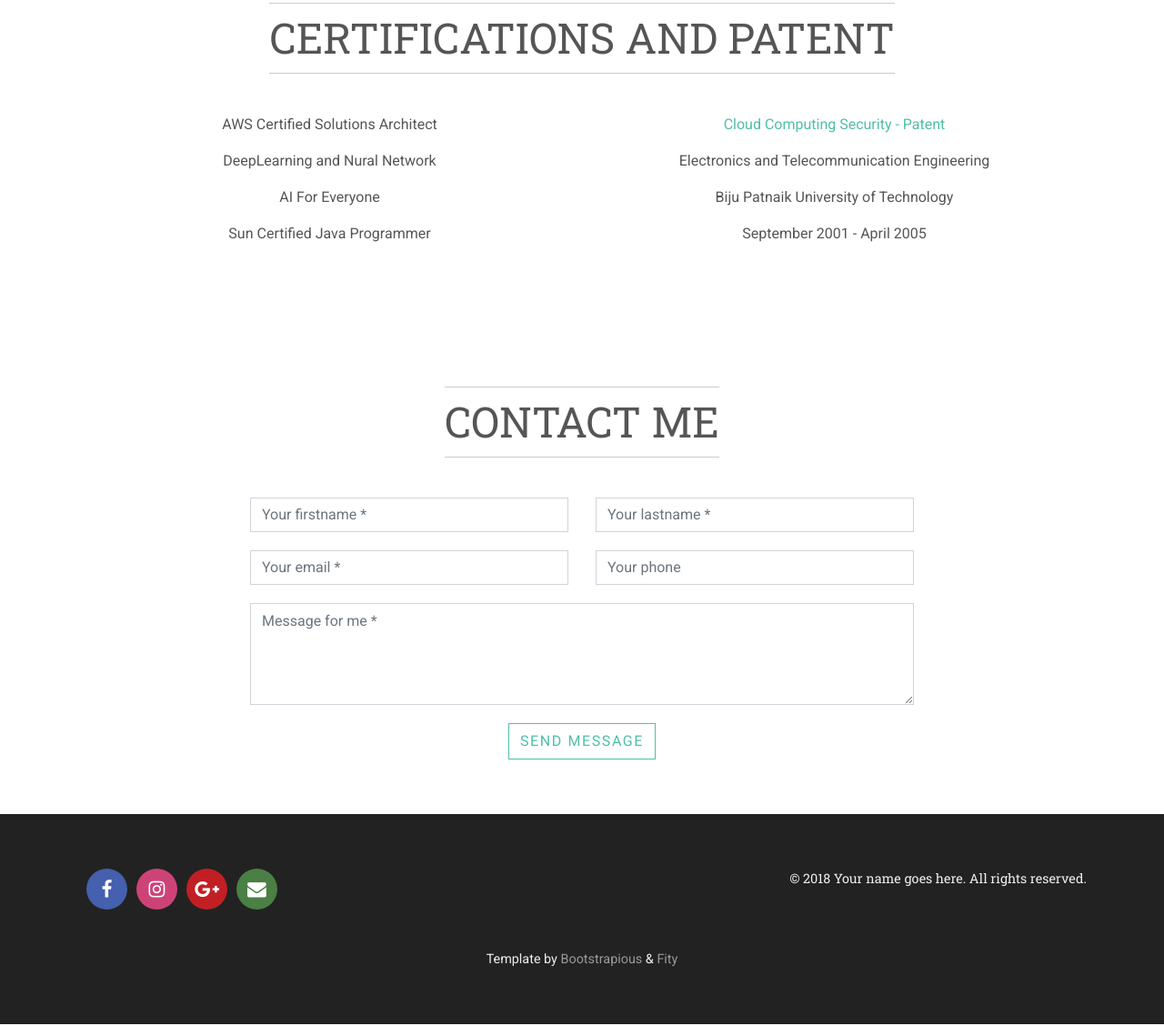
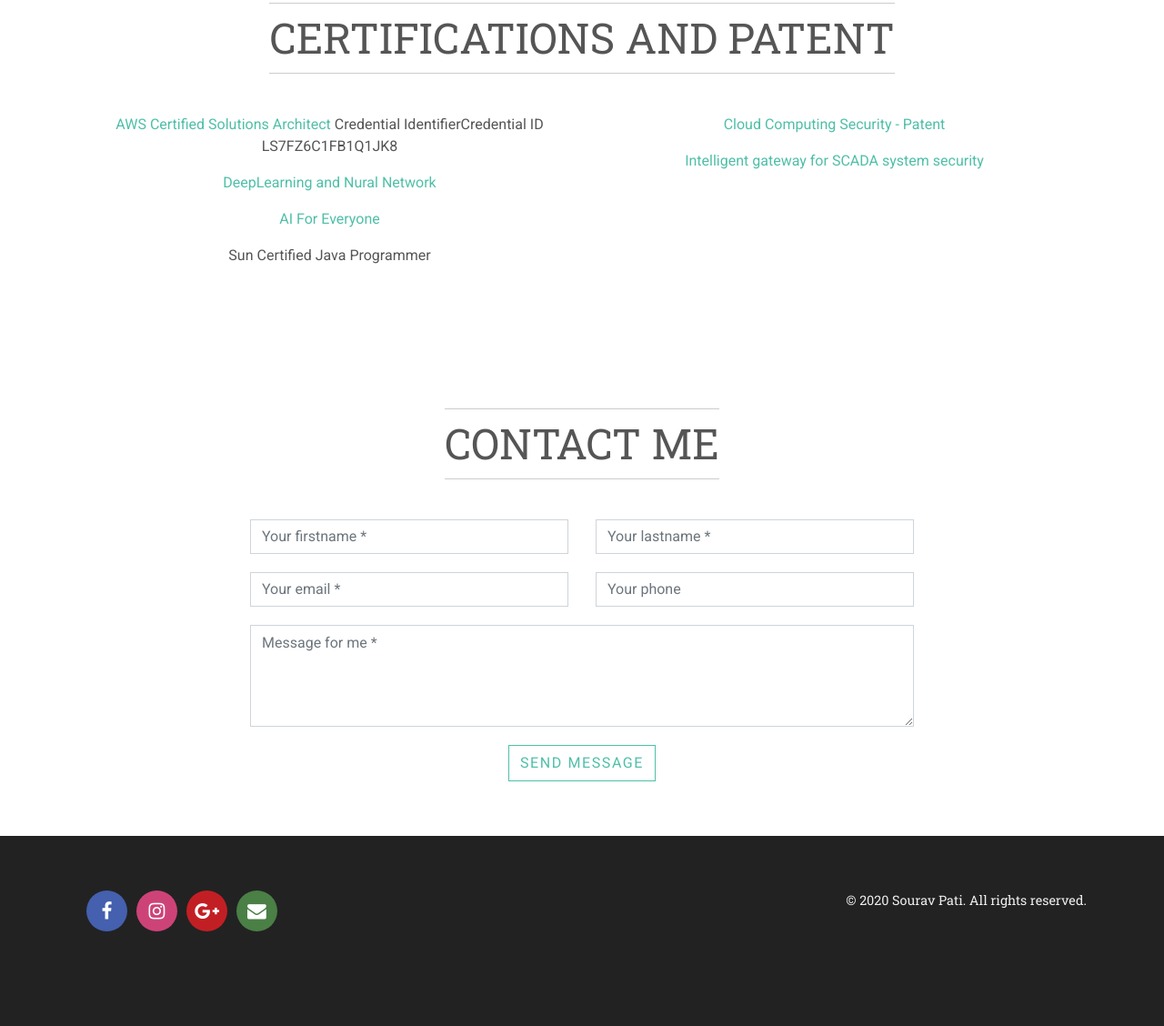
Before and after one commit to spati-java/portfolio, a plain HTML site: page index.html in a window 1280 px wide. Shown: the part 2561-3689 px from the top of the page at 91% size. Drawn offline with nearby package versions, Linux system fonts and the light colour scheme.

```diff
--- a/index.html
+++ b/index.html
@@ -362,16 +362,15 @@
           <div class="container">
             <div class="row">
               <div class="col-lg-6 text-center" >
-                <p> AWS Certified Solutions Architect</p>
-                <p> DeepLearning and Nural Network</p>
-                <p>AI For Everyone</p>
+                <p> <a href="https://aw.certmetrics.com/amazon/public/verification.aspx"> AWS Certified Solutions Architect </a> <span>Credential IdentifierCredential ID LS7FZ6C1FB1Q1JK8</span></p>
+                <p> <a href="https://www.coursera.org/account/accomplishments/records/WT6L9BW34WM8?utm_source=link&utm_medium=certificate&utm_content=cert_image&utm_campaign=sharing_cta&utm_product=course"> DeepLearning and Nural Network </a></p>
+                <p> <a href="https://www.coursera.org/account/accomplishments/records/WT6L9BW34WM8?utm_source=link&utm_medium=certificate&utm_content=cert_image&utm_campaign=sharing_cta&utm_product=course">AI For Everyone</a></p>
                 <p> Sun Certified Java Programmer</p>
               </div>
               <div class="col-lg-6 text-center" >
                 <p> <a href="https://www.ingentaconnect.com/content/ben/cseng/2013/00000006/00000001/art00009"> Cloud Computing Security - Patent</a> </p>
-                <p> Electronics and Telecommunication Engineering </p>
-                <p> Biju Patnaik University of Technology </p>
-                <p> September 2001 -  April 2005 </p>
+                <p>  <a href="https://ieeexplore.ieee.org/abstract/document/7158627">Intelligent gateway for SCADA system security </a> </p>
+
               </div>
             </div>
           </div>
@@ -434,12 +433,12 @@
         </div>
         <!-- /.6-->
         <div class="col-md-6 text-center text-lg-right mt-4 mt-lg-0">
-          <p>© 2018 Your name goes here. All rights reserved.</p>
+          <p>© 2020 Sourav Pati. All rights reserved.</p>
         </div>
         <div class="col-12 mt-4">
-          <p class="template-bootstrapious">Template by <a
-              href='https://bootstrapious.com/p/bootstrap-carousel'>Bootstrapious</a> & <a
-              href="https://fity.cz/ostrava">Fity</a></p>
+          <p class="template-bootstrapious"> <a
+              href='https://bootstrapious.com/p/bootstrap-carousel'></a> <a
+              href="https://fity.cz/ostrava"></a></p>
           <!-- Please do not remove the backlink to us unless you support further theme's development at https://bootstrapious.com/donate. It is part of the license conditions. Thank you for understanding :)-->
         </div>
       </div>
```
